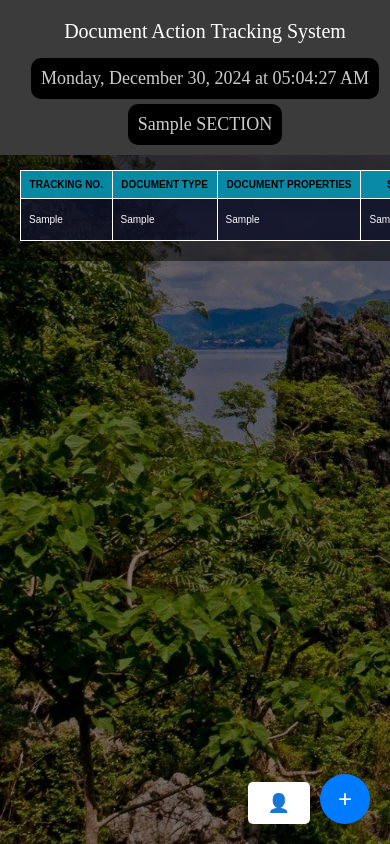
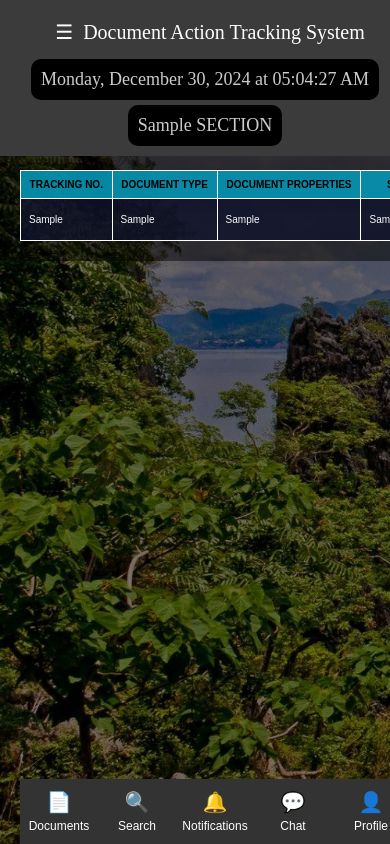
Before and after one commit to Evorxys/DTS_DENR, a Flask app: template templates/DTS.html in a window 390 px wide. Run offline with Flask 3, Linux system fonts and the light colour scheme; tables that the repository leaves empty hold one stand-in row (values such as "Sample post"); the template is opened without the code that fills it: values that come from a table or form of the project are taken from there, most other values are stand-ins (such as "Sample title", 1, 10 or a date in 2020); some libraries are stand-ins or nearby versions.

Commit message:
Optimized Mobile UI experience

```diff
--- a/app.py
+++ b/app.py
@@ -7,9 +7,9 @@ import os
 import smtplib
 import random
 import string
-import uuid  # Add this import for generating unique tracking numbers
-from itsdangerous import URLSafeSerializer  # Add this import for URL encryption
-from flask_bcrypt import Bcrypt  # Add this import for password hashing
+import uuid  #generating unique tracking numbers
+from itsdangerous import URLSafeSerializer  #URL encryption
+from flask_bcrypt import Bcrypt  #password hashing
 
 # Load environment variables from .env file
 load_dotenv()
--- a/static/css/DTS_styles.css
+++ b/static/css/DTS_styles.css
@@ -716,6 +716,100 @@ html::before {
     .profile-modal .manage-profile-button:hover {
         background-color: #31b0d5;
     }
+    .bottom-nav {
+        display: flex;
+        justify-content: space-around;
+        align-items: center;
+        position: fixed;
+        bottom: 0;
+        width: 100%;
+        background-color: #333;
+        padding: 10px 0;
+        z-index: 1000;
+        flex-wrap: wrap; /* Allow wrapping */
+    }
+
+    .bottom-nav button {
+        background: none;
+        border: none;
+        color: white;
+        font-size: 20px; /* Reduced font size */
+        cursor: pointer;
+        transition: color 0.3s;
+        flex: 1 1 20%; /* Ensure buttons take equal space and wrap */
+        max-width: 20%; /* Ensure buttons do not exceed 20% width */
+    }
+
+    .bottom-nav button:hover {
+        color: #007BFF;
+    }
+
+    .bottom-nav .nav-icon {
+        display: flex;
+        flex-direction: column;
+        align-items: center;
+    }
+
+    .bottom-nav .nav-icon span {
+        font-size: 12px;
+        margin-top: 5px;
+    }
+
+    .bottom-nav .nav-icon:nth-child(4) {
+        display: none; /* Hide the print button */
+    }
+
+    .documents-modal {
+        display: none;
+        position: fixed;
+        top: 50%;
+        left: 50%;
+        transform: translate(-50%, -50%);
+        background-color: rgba(0, 0, 0, 0.7);
+        justify-content: center;
+        align-items: center;
+        z-index: 1000;
+    }
+
+    .documents-modal.open {
+        display: flex;
+    }
+
+    .documents-modal .modal-content {
+        background-color: #333;
+        color: white;
+        padding-top: 40px;
+        border-radius: 10px;
+        max-width: 300px;
+        max-height: 80%;
+        overflow-y: auto;
+        position: relative;
+    }
+
+    .documents-modal .close-modal {
+        position: absolute;
+        top: 15px;
+        right: 15px;
+        cursor: pointer;
+        font-size: 24px;
+    }
+
+    .documents-modal .modal-content button {
+        display: block;
+        width: 100%;
+        padding: 10px;
+        background-color: #555;
+        color: white;
+        border: none;
+        cursor: pointer;
+        text-align: left;
+        transition: background-color 0.3s;
+        margin-top: 10px;
+    }
+
+    .documents-modal .modal-content button:hover {
+        background-color: #777;
+    }
 }
 
 .notifications-modal {
@@ -1061,6 +1155,100 @@ html::before {
     .floating-button {
         display: flex;
     }
+    .bottom-nav {
+        display: flex;
+        justify-content: space-around;
+        align-items: center;
+        position: fixed;
+        bottom: 0;
+        width: 100%;
+        background-color: #333;
+        padding: 10px 0;
+        z-index: 1000;
+        flex-wrap: wrap; /* Allow wrapping */
+    }
+
+    .bottom-nav button {
+        background: none;
+        border: none;
+        color: white;
+        font-size: 20px; /* Reduced font size */
+        cursor: pointer;
+        transition: color 0.3s;
+        flex: 1 1 20%; /* Ensure buttons take equal space and wrap */
+        max-width: 20%; /* Ensure buttons do not exceed 20% width */
+    }
+
+    .bottom-nav button:hover {
+        color: #007BFF;
+    }
+
+    .bottom-nav .nav-icon {
+        display: flex;
+        flex-direction: column;
+        align-items: center;
+    }
+
+    .bottom-nav .nav-icon span {
+        font-size: 12px;
+        margin-top: 5px;
+    }
+
+    .bottom-nav .nav-icon:nth-child(4) {
+        display: none; /* Hide the print button */
+    }
+
+    .documents-modal {
+        display: none;
+        position: fixed;
+        top: 50%;
+        left: 50%;
+        transform: translate(-50%, -50%);
+        background-color: rgba(0, 0, 0, 0.7);
+        justify-content: center;
+        align-items: center;
+        z-index: 1000;
+    }
+
+    .documents-modal.open {
+        display: flex;
+    }
+
+    .documents-modal .modal-content {
+        background-color: #333;
+        color: white;
+        padding-top: 40px;
+        border-radius: 10px;
+        max-width: 300px;
+        max-height: 80%;
+        overflow-y: auto;
+        position: relative;
+    }
+
+    .documents-modal .close-modal {
+        position: absolute;
+        top: 15px;
+        right: 15px;
+        cursor: pointer;
+        font-size: 24px;
+    }
+
+    .documents-modal .modal-content button {
+        display: block;
+        width: 100%;
+        padding: 10px;
+        background-color: #555;
+        color: white;
+        border: none;
+        cursor: pointer;
+        text-align: left;
+        transition: background-color 0.3s;
+        margin-top: 10px;
+    }
+
+    .documents-modal .modal-content button:hover {
+        background-color: #777;
+    }
 }
 
 .animate {
--- a/templates/DTS.html
+++ b/templates/DTS.html
@@ -104,16 +104,6 @@
                 </tbody>
             </table>
         </div>
-    </div>
-    <button class="floating-button" onclick="toggleFloatingMenu()">+</button>
-    <div class="floating-menu" id="floatingMenu">
-        <button onclick="toggleNewDocumentModal()">➕ New Document</button>
-        <button onclick="toggleSearch()">🔍 Search</button>
-        <button onclick="toggleNotifications()">🔔 Notifications</button>
-        <button onclick="printPage()">🖨️ Print</button>
-        <button onclick="toggleChat()">💬 Chat</button>
-        <button onclick="toggleHelp()">❓ Help</button> <!-- Added help icon -->
-    </div>
     <div class="notifications-modal" id="notificationsModal" onclick="closeModal(event)">
         <div class="modal-content">
             <span class="close-modal" onclick="toggleNotificationsModal()">✖</span>
@@ -191,6 +181,45 @@
             <button onclick="logout()">Logout</button>
         </div>
     </div>
+
+    <div class="bottom-nav">
+        <button onclick="toggleDocumentsModal()" class="nav-icon">
+            📄
+            <span>Documents</span>
+        </button>
+        <button onclick="toggleSearch()" class="nav-icon">
+            🔍
+            <span>Search</span>
+        </button>
+        <button onclick="toggleNotifications()" class="nav-icon">
+            🔔
+            <span>Notifications</span>
+        </button>
+        <button onclick="toggleHelp()" class="nav-icon">
+            ❓
+            <span>Help</span>
+        </button>
+        <button onclick="toggleChat()" class="nav-icon">
+            💬
+            <span>Chat</span>
+        </button>
+        <button onclick="toggleProfileModal()" class="nav-icon">
+            👤
+            <span>Profile</span>
+        </button>
+    </div>
+
+    <div class="documents-modal" id="documentsModal">
+        <div class="modal-content">
+            <span class="close-modal" onclick="toggleDocumentsModal()">✖</span>
+            <button onclick="toggleNewDocumentModal()">➕ New Document</button>
+            <button onclick="toggleIncomingDocuments()">⬇️ Incoming</button>
+            <button onclick="toggleOutgoingDocuments()">⬆️ Outgoing</button>
+            <button onclick="toggleOnProcessDocuments()">🔃 On Process</button>
+            <button onclick="toggleAllDocuments()">📄 All Docs</button>
+        </div>
+    </div>
+
     <script src="/static/js/DTS_jvs.js"></script>
     <script>
         function toggleHelp() {
@@ -248,6 +277,27 @@
         function manageProfile() {
             alert('Manage Profile functionality is not implemented yet.');
         }
+
+        function toggleDocumentsModal() {
+            const modal = document.getElementById('documentsModal');
+            modal.classList.toggle('open');
+        }
+
+        function toggleIncomingDocuments() {
+            // Implement the logic to show incoming documents
+        }
+
+        function toggleOutgoingDocuments() {
+            // Implement the logic to show outgoing documents
+        }
+
+        function toggleOnProcessDocuments() {
+            // Implement the logic to show on process documents
+        }
+
+        function toggleAllDocuments() {
+            // Implement the logic to show all documents
+        }
     </script>
 </body>
 </html>
```
